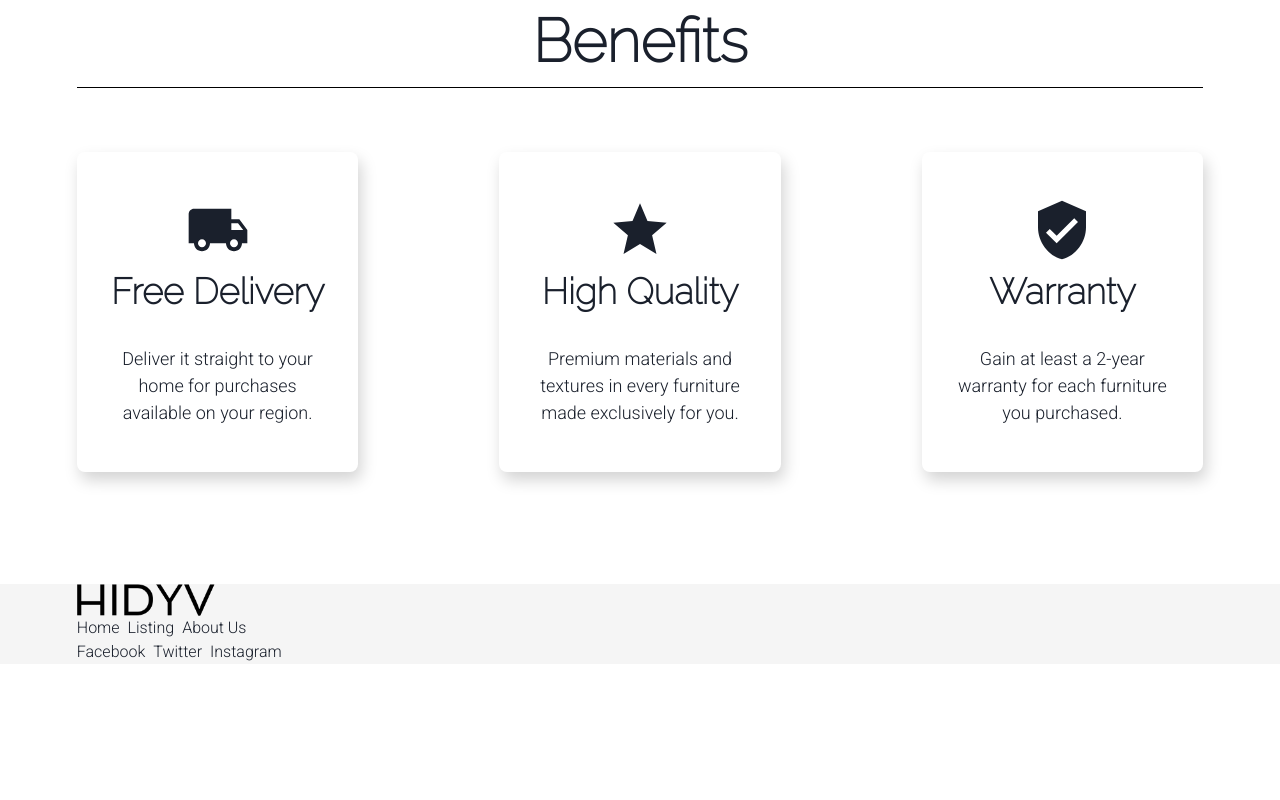
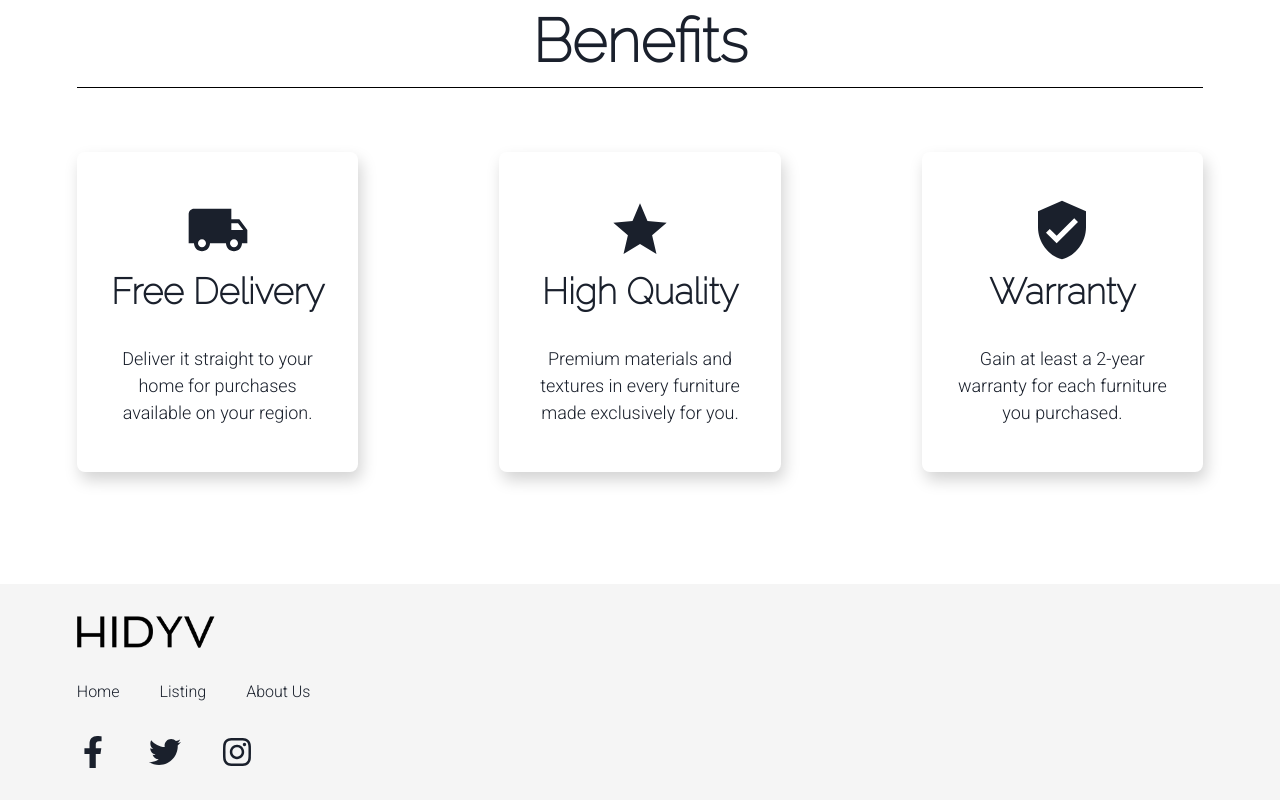
Before and after one commit to DerianMelvin/homepage-hydiv-chakra, a React (Create React App) app: page / in a window 1280 px wide. Shown: the part 2532-3332 px from the top of the page. Before the commit the page ends 3196 px from the top, so only its background shows below. Built offline with nearby package versions, Linux system fonts and the light colour scheme.

Commit message:
Refactor code to use LinksFooter - Remove unused imports

```diff
--- a/src/components/3-Footer/Footer.jsx
+++ b/src/components/3-Footer/Footer.jsx
@@ -1,5 +1,5 @@
-import { Flex, HStack, Link, Image } from "@chakra-ui/react";
-import logo from "../../assets/company_logo.png";
+import { Flex } from "@chakra-ui/react";
+import LinksFooter from "./LinksFooter";
 
 const Footer = () => {
   return (
@@ -12,27 +12,7 @@
       bgColor="whitesmoke"
       zIndex="10"
     >
-      <Flex direction="column" align="flex-start" justify="flex-start">
-        <Image
-          w="auto"
-          h="2rem"
-          objectFit="contain"
-          src={logo}
-          alt="Company logo"
-        />
-
-        <HStack spacing="2">
-          <Link>Home</Link>
-          <Link>Listing</Link>
-          <Link>About Us</Link>
-        </HStack>
-
-        <HStack spacing="2">
-          <Link href="#facebook">Facebook</Link>
-          <Link href="#twitter">Twitter</Link>
-          <Link href="#instagram">Instagram</Link>
-        </HStack>
-      </Flex>
+      <LinksFooter />
     </Flex>
   );
 };
```
